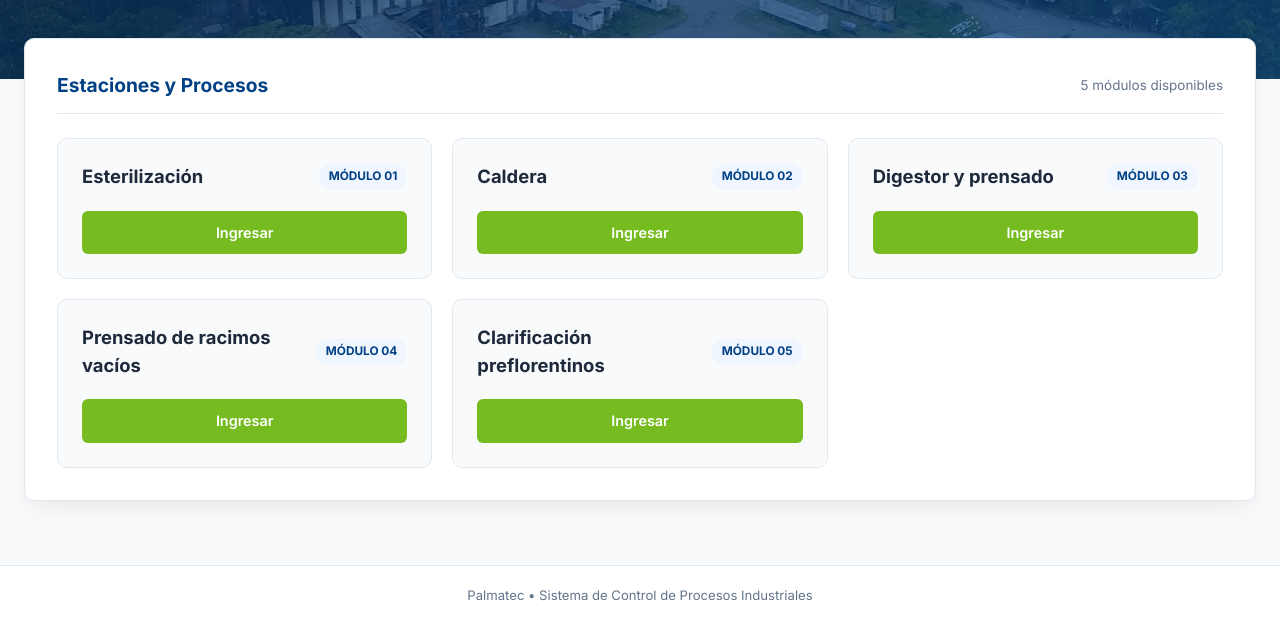
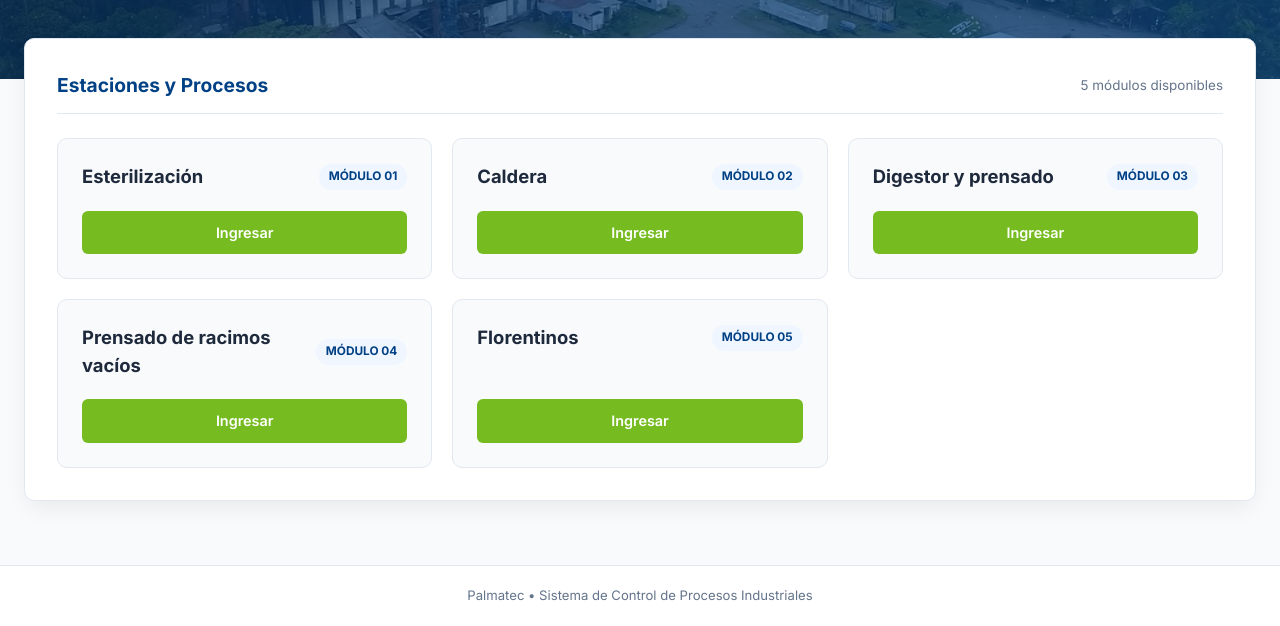
Before and after one commit to Palmatec/industria_Palmatec, a plain HTML site: page index.html in a window 1280 px wide. Shown: the part 295-921 px from the top of the page. Drawn offline with Linux system fonts and the light colour scheme.

Commit message:
Update index.html

```diff
--- a/index.html
+++ b/index.html
@@ -342,7 +342,7 @@
         <!-- 5. Clarificación preflorentinos -->
         <div class="process-card">
           <div class="process-header">
-            <h3>Clarificación preflorentinos</h3>
+            <h3>Florentinos</h3>
             <span class="code-pill">MÓDULO 05</span>
           </div>
           <a href="clarificacion_preflorentinos.html" class="btn-open">Ingresar</a>
```
